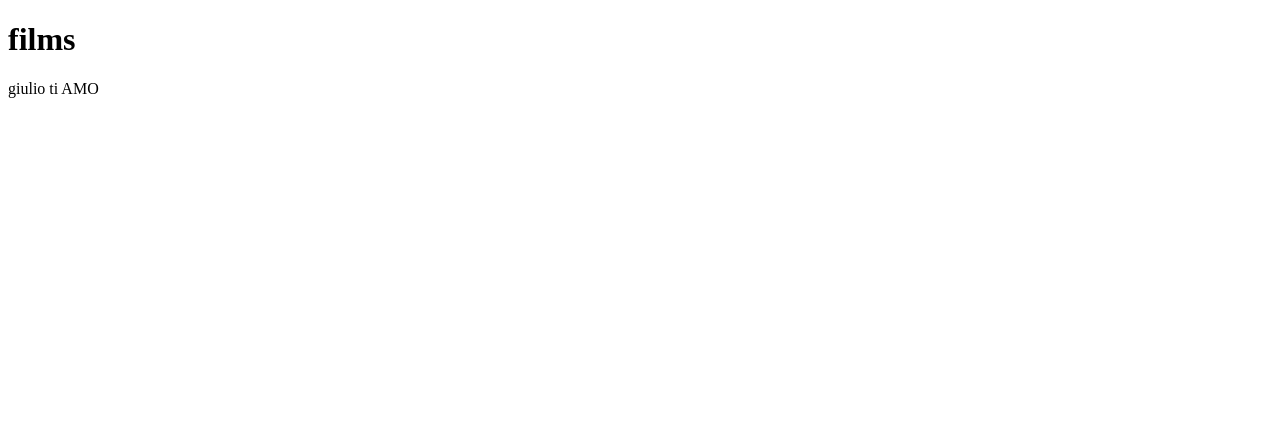
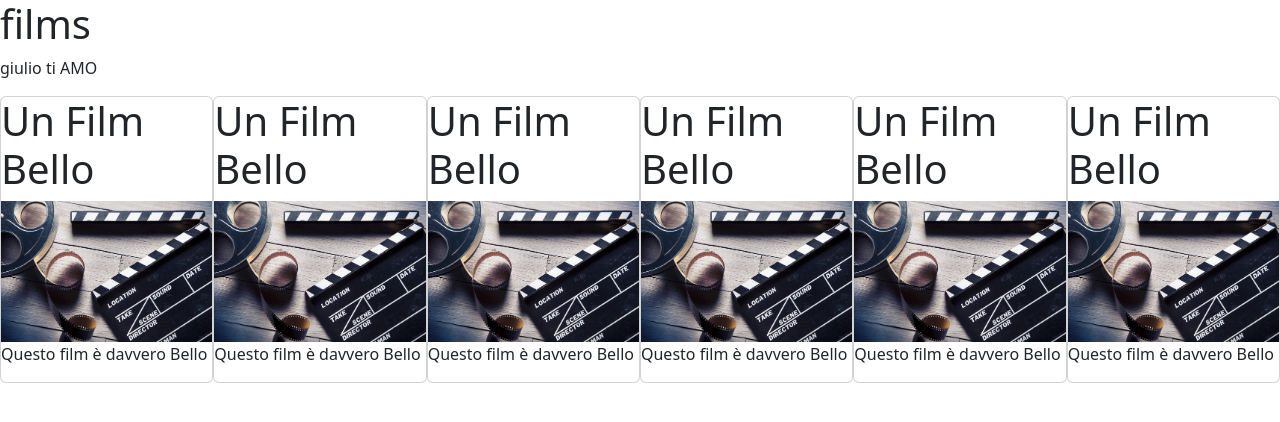
Before and after one commit to GiulioSilvestrini/laboratorioGitHub, a plain HTML site: page film.html in a window 1280 px wide. Drawn offline with nearby package versions, Linux system fonts and the light colour scheme.

Commit message:
Json funziona yey

```diff
--- a/film.html
+++ b/film.html
@@ -3,10 +3,34 @@
 <head>
     <meta charset="UTF-8">
     <meta name="viewport" content="width=device-width, initial-scale=1.0">
+    <link href="https://cdn.jsdelivr.net/npm/bootstrap@5.3.0/dist/css/bootstrap.min.css" rel="stylesheet"
+        integrity="sha384-9ndCyUaIbzAi2FUVXJi0CjmCapSmO7SnpJef0486qhLnuZ2cdeRhO02iuK6FUUVM" crossorigin="anonymous">
     <title>Document</title>
 </head>
 <body>
     <h1>films</h1>
     <p>giulio ti AMO</p>
+
+    <div id="cardContainer" class="d-flex"></div>
 </body>
+
+<script>
+    fetch("./films.json")
+        .then(response => response.json())
+        .then(listaCard => {
+            s = "";
+            for (elem of listaCard) {
+                s += `<div class="card">
+                        <h1>${elem.titolo}</h1>
+                        <img src="${elem.imgSrc}">
+                        <p>${elem.contenuto}</p>
+                      </div>`;
+            }
+
+            cardContainer.innerHTML = s;
+        })
+</script>
+<script src="https://cdn.jsdelivr.net/npm/bootstrap@5.3.0/dist/js/bootstrap.bundle.min.js"
+integrity="sha384-geWF76RCwLtnZ8qwWowPQNguL3RmwHVBC9FhGdlKrxdiJJigb/j/68SIy3Te4Bkz"
+crossorigin="anonymous"></script>
 </html>
--- /dev/null
+++ b/films.json
@@ -0,0 +1,32 @@
+[
+    {
+        "titolo": "Un Film Bello",
+        "contenuto": "Questo film è davvero Bello",
+        "imgSrc": "imgs/film.jpg"
+    },
+    {
+        "titolo": "Un Film Bello",
+        "contenuto": "Questo film è davvero Bello",
+        "imgSrc": "imgs/film.jpg"
+    },
+    {
+        "titolo": "Un Film Bello",
+        "contenuto": "Questo film è davvero Bello",
+        "imgSrc": "imgs/film.jpg"
+    },
+    {
+        "titolo": "Un Film Bello",
+        "contenuto": "Questo film è davvero Bello",
+        "imgSrc": "imgs/film.jpg"
+    },
+    {
+        "titolo": "Un Film Bello",
+        "contenuto": "Questo film è davvero Bello",
+        "imgSrc": "imgs/film.jpg"
+    },
+    {
+        "titolo": "Un Film Bello",
+        "contenuto": "Questo film è davvero Bello",
+        "imgSrc": "imgs/film.jpg"
+    }
+]
```
